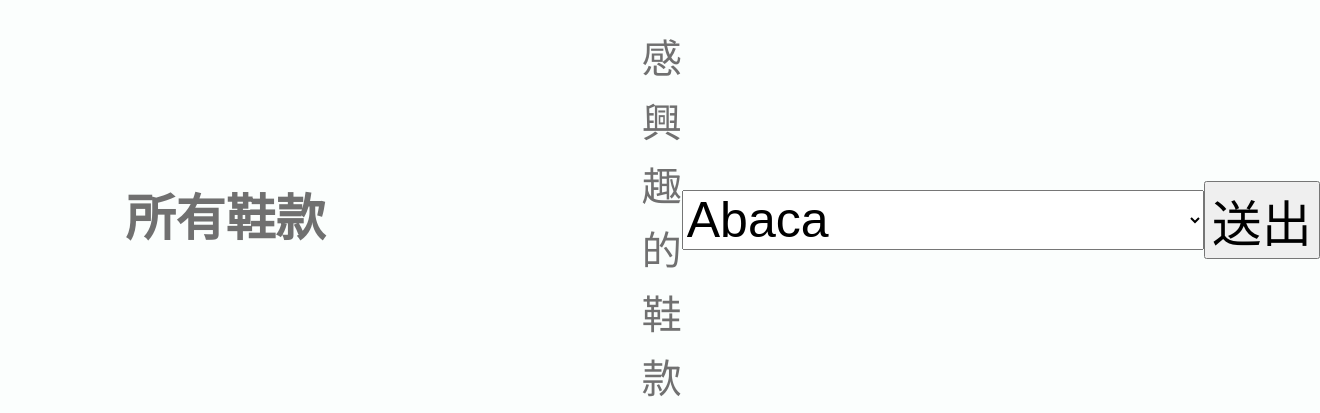
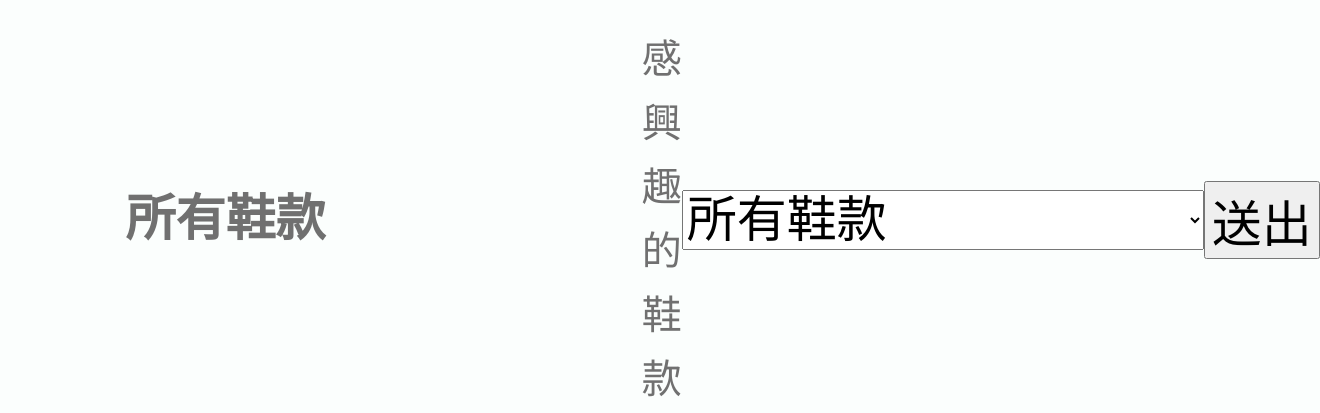
Before and after one commit to IamLesleyLin/colourme, a Flask app: template Api/templates/product_page.html in a window 1320 px wide. Shown: the part 100-513 px from the top of the page. Run offline with Flask 2, Linux system fonts and the light colour scheme; the template is opened without the code that fills it: most values are stand-ins (such as "Sample title", 1, 10 or a date in 2020).

Commit message:
category updated

```diff
--- a/Api/templates/product_page.html
+++ b/Api/templates/product_page.html
@@ -57,18 +57,19 @@
                         <label for="" class="sel_lab">感興趣的鞋款</label>
                         <select name="c_id" id="" class="sel_sel">
                             <option value="" disabled>請選擇你感興趣的鞋款</option>
-                            <option value="Abaca">Abaca</option>
-                            <option value="Adiease">Adiease</option>
+                            <option value="Campus">所有鞋款</option>
+                            <!-- <option value="Abaca">Abaca</option> -->
+                            <!-- <option value="Adiease">Adiease</option> -->
                             <option value="Campus">Campus</option>
-                            <option value="Centennial">Centennial</option>
-                            <option value="Gazelle">Gazelle</option>
-                            <option value="NMD">NMD</option>
-                            <option value="Others">Others</option>
+                            <!-- <option value="Centennial">Centennial</option> -->
+                            <!-- <option value="Gazelle">Gazelle</option> -->
+                            <!-- <option value="NMD">NMD</option> -->
                             <option value="Ozweego">Ozweego</option>
                             <option value="Puffylette">Puffylette</option>
                             <option value="Retropy">Retropy</option>
-                            <option value="Sneaker">Sneaker</option>
+                            <!-- <option value="Sneaker">Sneaker</option> -->
                             <option value="Superstar">Superstar</option>
+                            <option value="Others">Others</option>
                         </select>
                         <input type="submit" class="sel_sub" value="送出">
                     </form>
```
